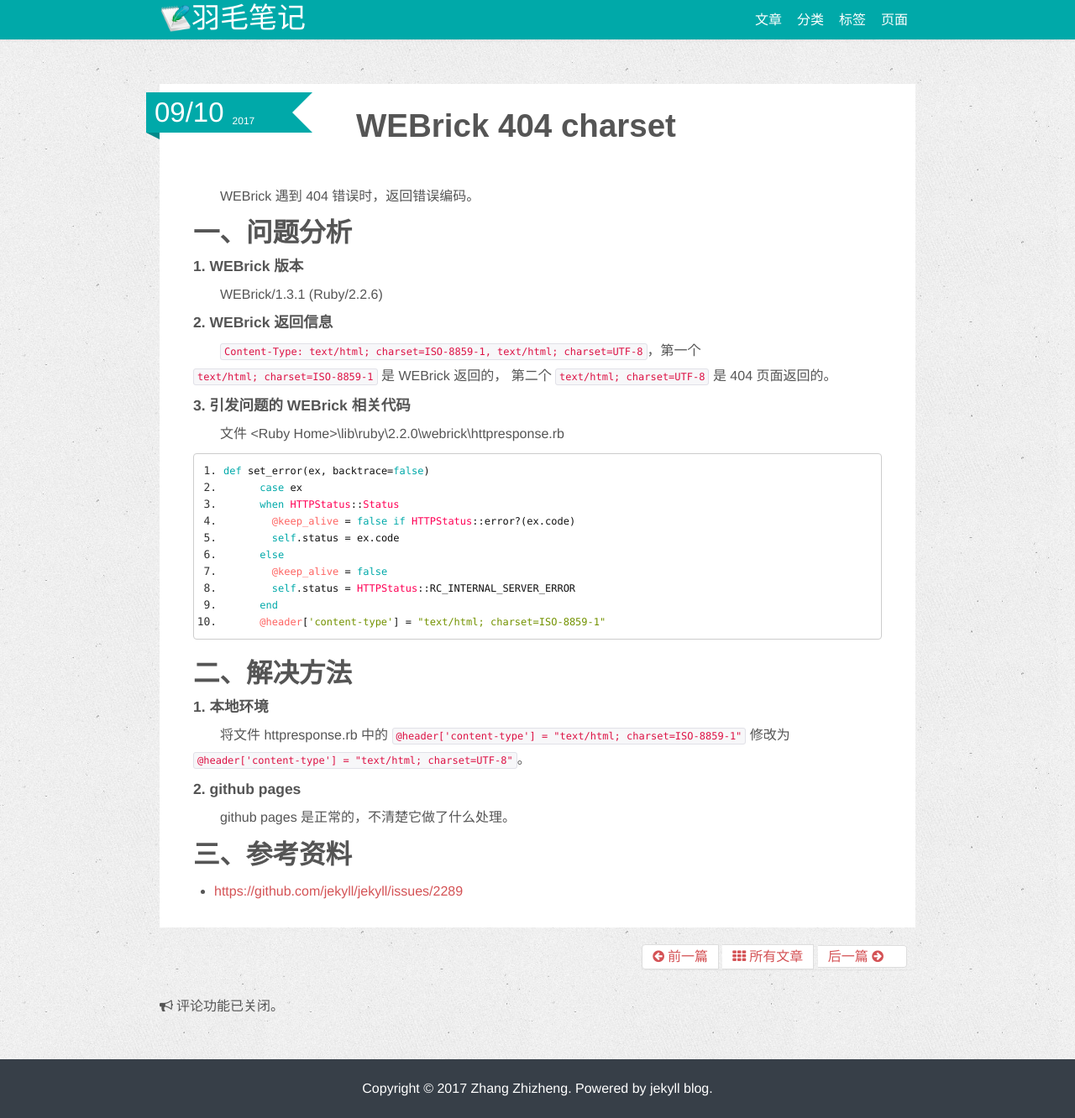
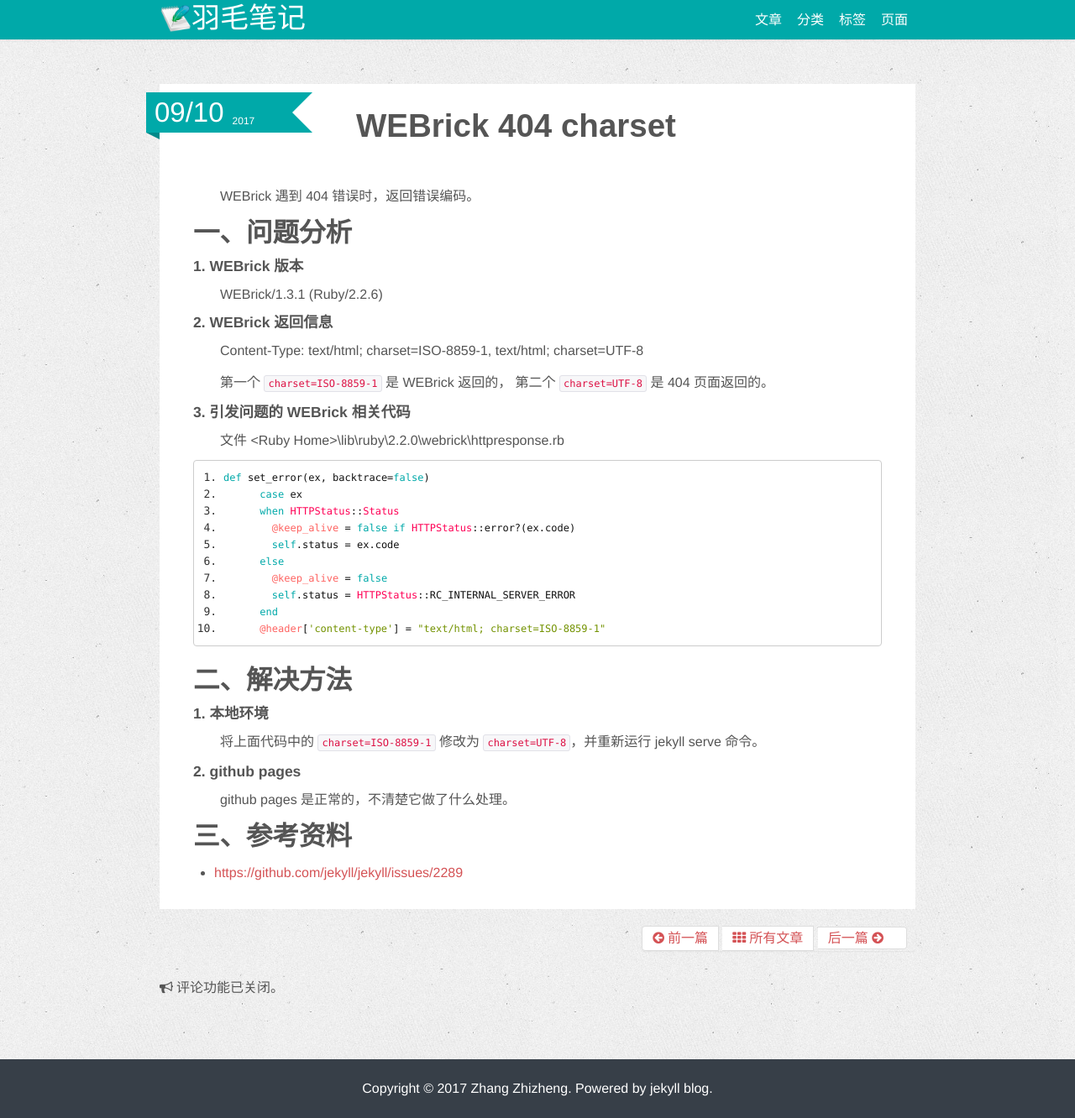
Before and after one commit to zhizheng/zhizheng.github.io, a Jekyll site: the page built from _posts/2017-09-10-WEBrick-404-charset.md, in a window 1280 px wide and 1332 px high. Shown: the whole window at 84% size. Built offline with Jekyll 4.4.1, drawn with Linux system fonts in a browser that asks for light colours.

Commit message:
Update md

```diff
--- a/_posts/2017-09-10-WEBrick-404-charset.md
+++ b/_posts/2017-09-10-WEBrick-404-charset.md
@@ -17,7 +17,9 @@
 WEBrick/1.3.1 (Ruby/2.2.6)
 
 #### 2. WEBrick 返回信息
-`Content-Type: text/html; charset=ISO-8859-1, text/html; charset=UTF-8`，第一个 `text/html; charset=ISO-8859-1` 是 WEBrick 返回的，  第二个 `text/html; charset=UTF-8` 是 404 页面返回的。
+Content-Type: text/html; charset=ISO-8859-1, text/html; charset=UTF-8
+
+第一个 `charset=ISO-8859-1` 是 WEBrick 返回的，  第二个 `charset=UTF-8` 是 404 页面返回的。
 
 #### 3. 引发问题的 WEBrick 相关代码
 文件 \<Ruby Home\>\lib\ruby\2.2.0\webrick\httpresponse.rb
@@ -37,7 +39,7 @@
 
 ## 二、解决方法
 #### 1. 本地环境
-将文件 httpresponse.rb 中的  `@header['content-type'] = "text/html; charset=ISO-8859-1"` 修改为 `@header['content-type'] = "text/html; charset=UTF-8"`。
+将上面代码中的 `charset=ISO-8859-1` 修改为 `charset=UTF-8`，并重新运行 jekyll serve 命令。
 
 #### 2. github pages
 github pages 是正常的，不清楚它做了什么处理。
```
